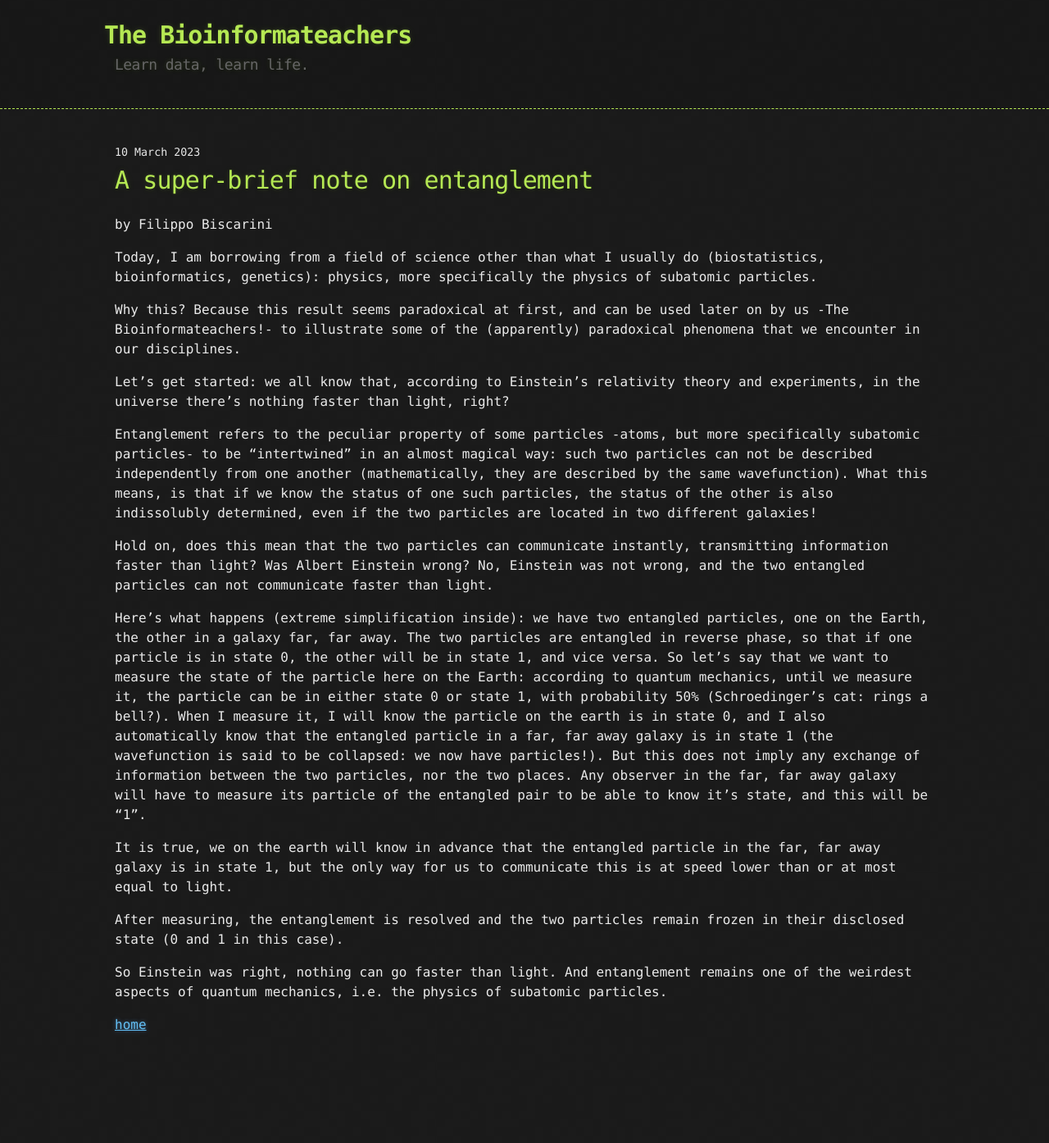
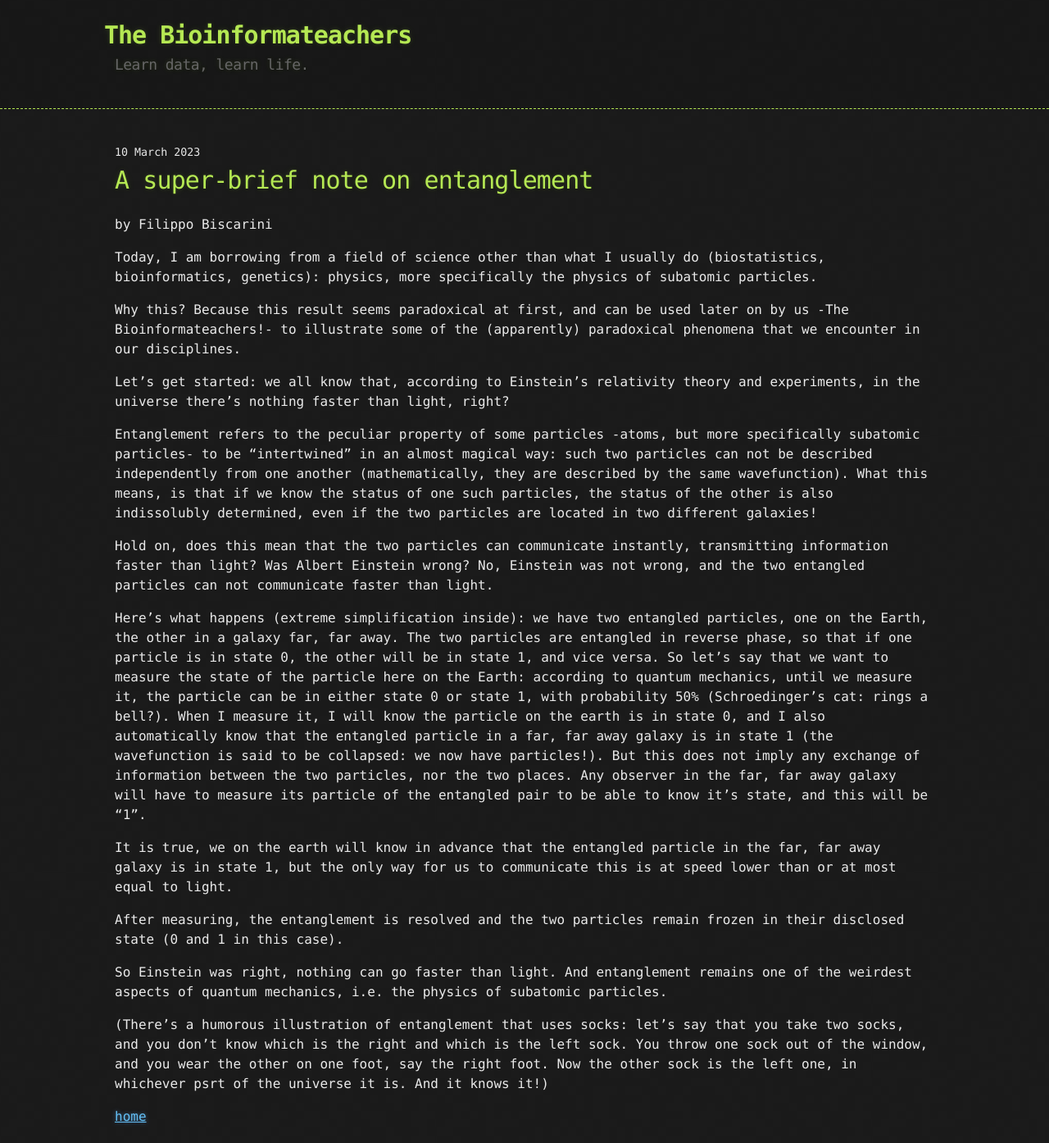
Before and after one commit to bioinformateachers/bioinformateachers.github.io, a Jekyll site: the page built from _posts/2023-03-12-entanglement.md, in a window 1280 px wide. Shown: the whole page at 82% size. Built offline with Jekyll 4.4.1, drawn with Linux system fonts in a browser that asks for light colours; before the commit the page ends 1282 px from its top, so only the background shows below that.

Commit message:
humorous example added

```diff
--- a/_posts/2023-03-12-entanglement.md
+++ b/_posts/2023-03-12-entanglement.md
@@ -38,3 +38,7 @@ After measuring, the entanglement is resolved and the two particles remain froze
 
 So Einstein was right, nothing can go faster than light.
 And entanglement remains one of the weirdest aspects of quantum mechanics, i.e. the physics of subatomic particles.
+
+(There's a humorous illustration of entanglement that uses socks: let's say that you take two socks, and you don't know which is the right and which is the left sock.
+You throw one sock out of the window, and you wear the other on one foot, say the right foot. Now the other sock is the left one, in whichever psrt of the universe it is.
+And it knows it!)
```
